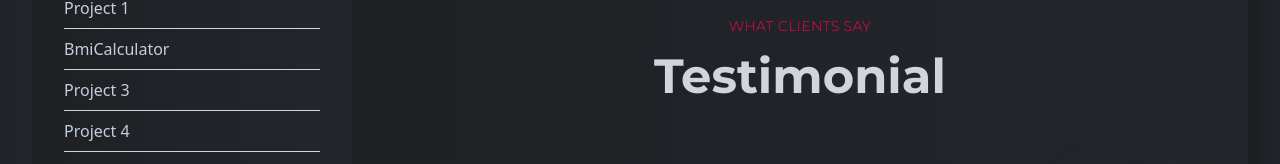
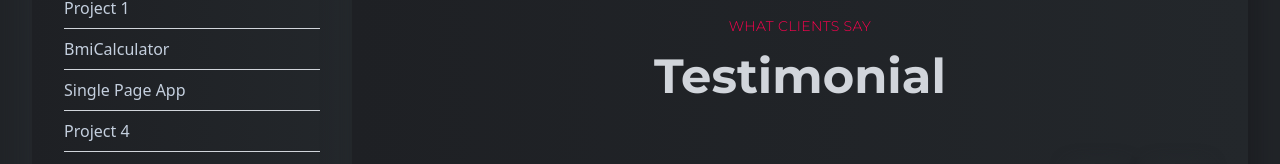
Before and after one commit to snallamada/websitebio, a React (Create React App) app: page /viewprojects in a window 1280 px wide. Shown: the part 432-596 px from the top of the page. Built offline with nearby package versions, Linux system fonts and the light colour scheme.

Commit message:
do not add changes untill i fix error

```diff
--- a/src/components/pages/viewprojects/ViewProjects.jsx
+++ b/src/components/pages/viewprojects/ViewProjects.jsx
@@ -4,6 +4,7 @@ import Title from '../../layouts/Title'
 import { useState } from 'react'
 import Testimonial from '../../tesimonial/Testimonial'
 import BmiCalculator from './BMI_Caluculetor_app/BmiCalculator'
+import SinglePage from './single_page_app/SinglePage'
 
 
 const ViewProjects = () => {
@@ -11,7 +12,7 @@ const ViewProjects = () => {
   const projects = {
     'Project 1': {content: <Testimonial/>},
     'BmiCalculator': { content: <BmiCalculator/> },
-    'Project 3': { content: 'Content for Project 3' },
+    'Single Page App': { content: <SinglePage/> },
     'Project 4': { content: 'Content for Project 4' },
     'Project 5': { content: 'Content for Project 5' },
   };
```
